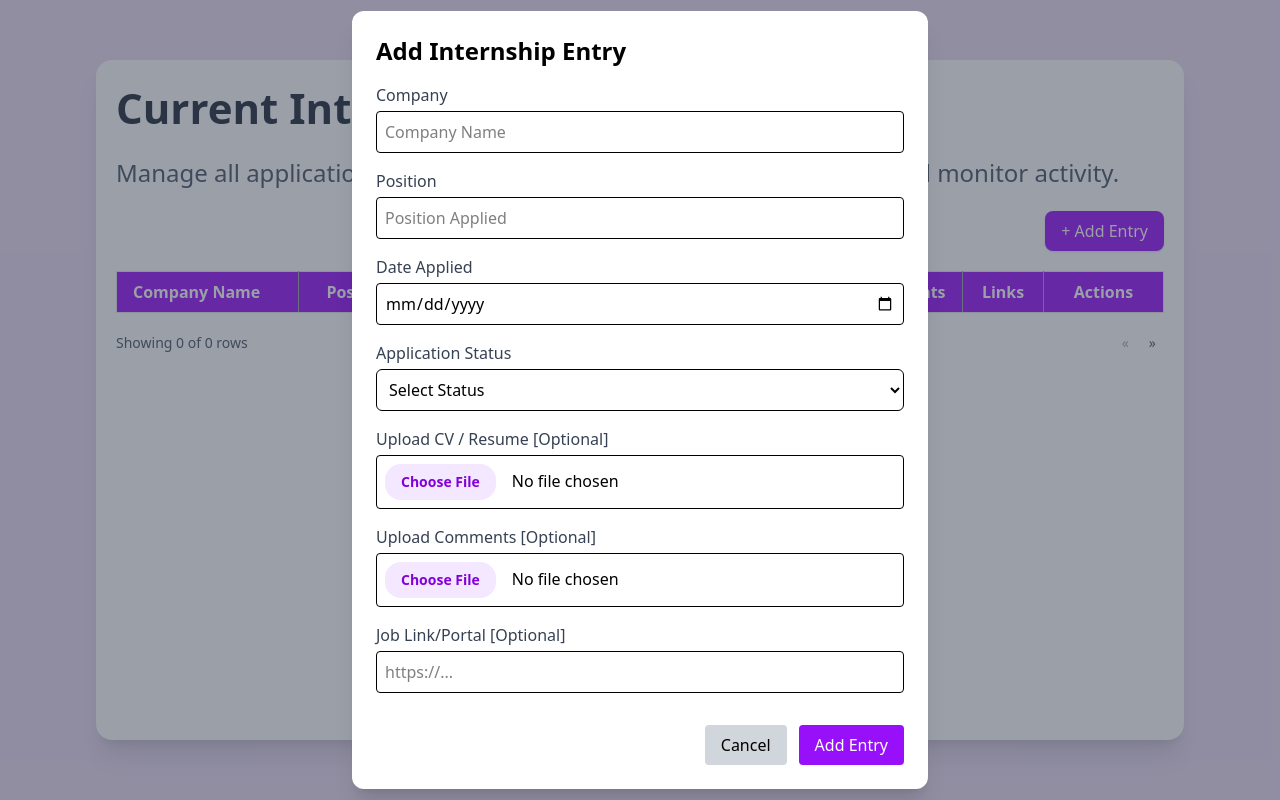
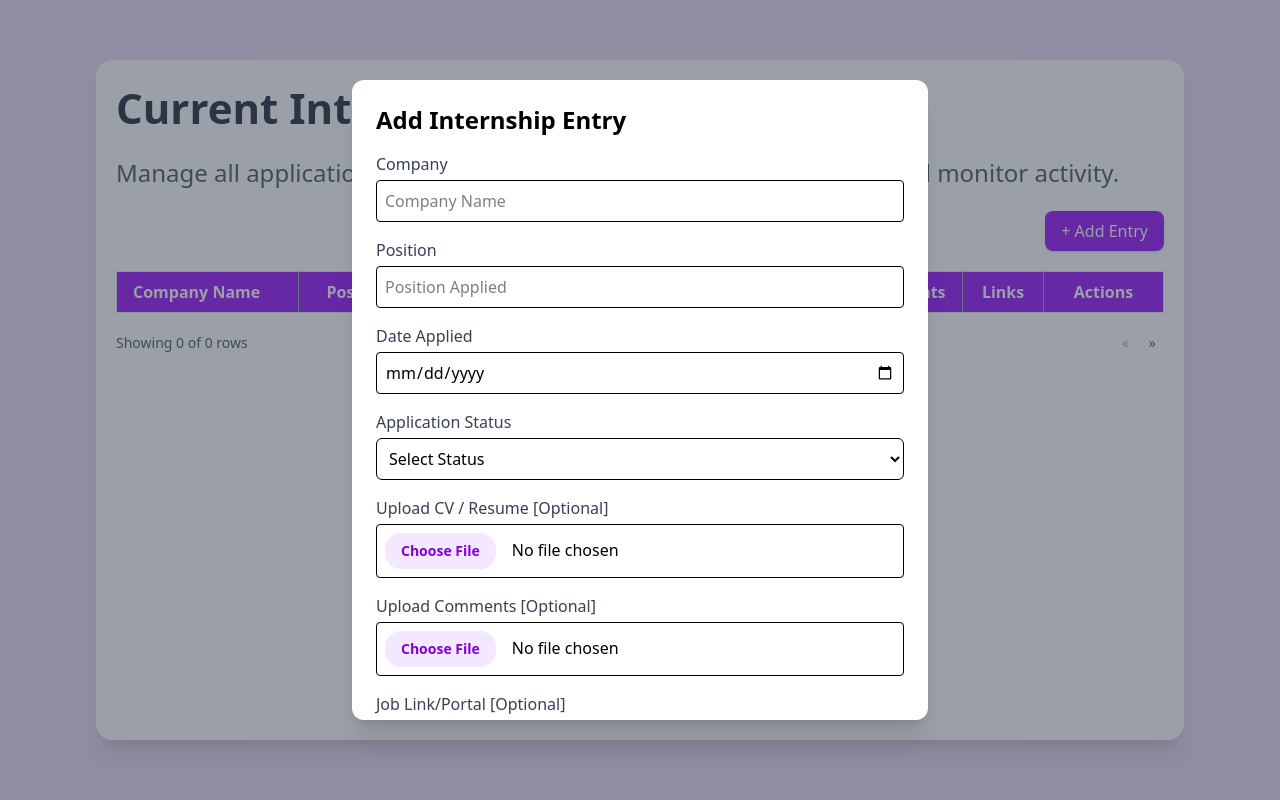
Before and after one commit to javiertay/SummerBuild2025, a React (Vite) app in the folder client/: page / in a window 1280 px wide. Both pictures are taken after a click on the button "+ Add Entry". Built offline with nearby package versions, Linux system fonts and the light colour scheme.

Commit message:
Update AddEntryModal.jsx

```diff
--- a/client/src/components/AddEntryModal.jsx
+++ b/client/src/components/AddEntryModal.jsx
@@ -30,7 +30,7 @@ const AddEntryModal = ({ onClose, onSubmit }) => {
 
   return (
     <div className="fixed inset-0 bg-gray-700/50 flex items-center justify-center z-50">
-      <div className="bg-white w-full max-w-xl p-6 rounded-xl shadow-xl">
+      <div className="bg-white w-full max-w-xl max-h-[80vh] overflow-y-auto p-6 rounded-xl shadow-xl">
         <h4 className="text-2xl font-semibold mb-4">Add Internship Entry</h4>
         <form onSubmit={handleSubmit} className="space-y-4">
           <div className="grid grid-cols-1 gap-4">
```
